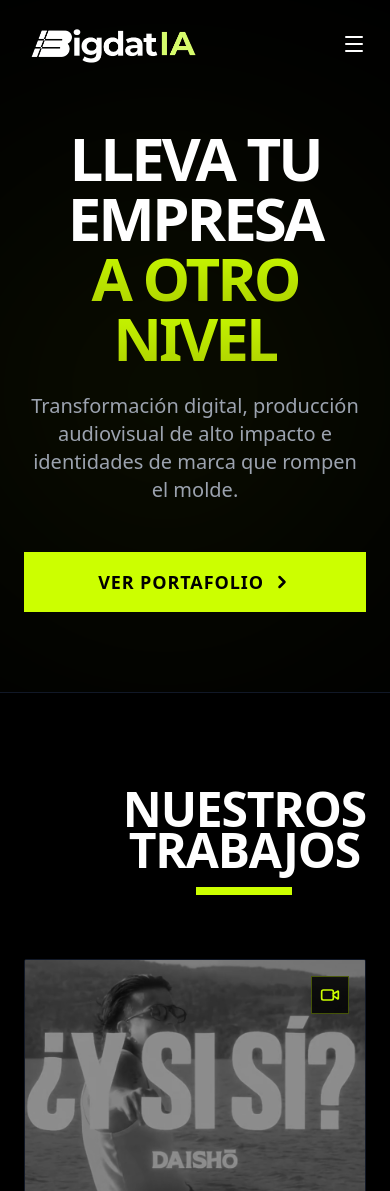
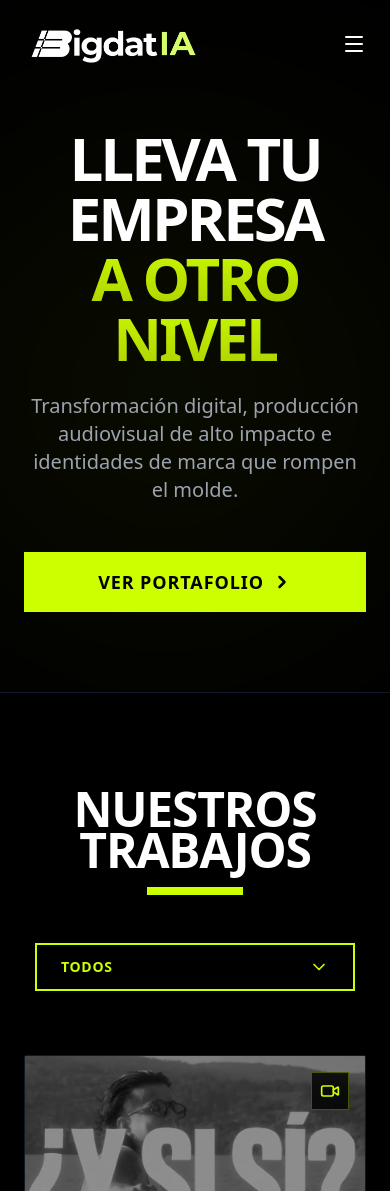
Before and after one commit to Alvarog0218/portafolio, a React (Vite) app: page / in a window 390 px wide. Shown: the top 1191 px of the page. Built offline with nearby package versions, Linux system fonts and the light colour scheme.

Commit message:
Refactorización UI móvil: Título de portafolio centrado y filtros en menú desplegable

```diff
--- a/src/App.jsx
+++ b/src/App.jsx
@@ -13,6 +13,7 @@ import {
   Download,
   Layers,
   ChevronRight,
+  ChevronDown,
   Smartphone
 } from 'lucide-react';
 
@@ -376,6 +377,7 @@ export default function App() {
   const [selectedProject, setSelectedProject] = useState(null);
   const [isMenuOpen, setIsMenuOpen] = useState(false);
   const [scrolled, setScrolled] = useState(false);
+  const [isFilterDropdownOpen, setIsFilterDropdownOpen] = useState(false);
 
   useEffect(() => {
     const handleScroll = () => {
@@ -406,6 +408,16 @@ export default function App() {
   const filteredProjects = filter === 'all'
     ? portfolioData
     : portfolioData.filter(item => item.category === filter);
+
+  const filterOptions = [
+    { id: 'all', label: 'Todos', icon: null },
+    { id: 'video', label: 'Video', icon: Video },
+    { id: 'social', label: 'Social', icon: Smartphone },
+    { id: 'branding', label: 'Branding', icon: BookOpen },
+    { id: 'web', label: 'Web', icon: Monitor },
+  ];
+
+  const currentFilterLabel = filterOptions.find(opt => opt.id === filter)?.label || 'Todos';
 
   return (
     <div className="min-h-screen bg-black text-white font-sans selection:bg-[#ccff00] selection:text-black">
@@ -479,8 +491,8 @@ export default function App() {
       {/* --- PORTFOLIO SECTION --- */}
       <section id="portfolio" className="py-24 px-6 bg-black border-t border-gray-900">
         <div className="container mx-auto max-w-7xl">
-          <div className="flex flex-col lg:flex-row justify-between items-end mb-16 gap-8">
-            <div className="flex flex-col items-center md:items-start text-center md:text-left">
+          <div className="flex flex-col lg:flex-row justify-between items-center lg:items-end mb-16 gap-8 text-center lg:text-left">
+            <div className="flex flex-col items-center lg:items-start w-full lg:w-auto">
               <h2 className="text-5xl md:text-7xl font-black uppercase leading-[0.85] tracking-tight text-white">
                 NUESTROS <br />
                 TRABAJOS
@@ -488,24 +500,52 @@ export default function App() {
               <div className="h-2 w-24 bg-[#ccff00] mt-4"></div>
             </div>
 
-            {/* Filters - FORCED SINGLE LINE */}
-            <div className="hidden md:flex flex-nowrap gap-0 overflow-x-auto max-w-full no-scrollbar">
-              <FilterButton active={filter === 'all'} onClick={() => setFilter('all')}>
-                Todos
-              </FilterButton>
-              <FilterButton icon={Video} active={filter === 'video'} onClick={() => setFilter('video')}>
-                Video
-              </FilterButton>
-              <FilterButton icon={Smartphone} active={filter === 'social'} onClick={() => setFilter('social')}>
-                Social
-              </FilterButton>
-              <FilterButton icon={BookOpen} active={filter === 'branding'} onClick={() => setFilter('branding')}>
-                Branding
-              </FilterButton>
-              {/* Web al final como solicitaste */}
-              <FilterButton icon={Monitor} active={filter === 'web'} onClick={() => setFilter('web')}>
-                Web
-              </FilterButton>
+            {/* Desktop Filters */}
+            <div className="hidden lg:flex flex-nowrap gap-0">
+              {filterOptions.map((opt) => (
+                <FilterButton
+                  key={opt.id}
+                  icon={opt.icon}
+                  active={filter === opt.id}
+                  onClick={() => setFilter(opt.id)}
+                >
+                  {opt.label}
+                </FilterButton>
+              ))}
+            </div>
+
+            {/* Mobile Filter Dropdown */}
+            <div className="lg:hidden w-full max-w-xs relative mt-4">
+              <button
+                onClick={() => setIsFilterDropdownOpen(!isFilterDropdownOpen)}
+                className="w-full flex items-center justify-between px-6 py-3 bg-black border-2 border-[#ccff00] text-[#ccff00] font-bold uppercase tracking-wider text-sm"
+              >
+                <span className="flex items-center gap-2">
+                  {filterOptions.find(opt => opt.id === filter)?.icon && React.createElement(filterOptions.find(opt => opt.id === filter).icon, { size: 16 })}
+                  {currentFilterLabel}
+                </span>
+                <ChevronDown size={20} className={`transition-transform duration-300 ${isFilterDropdownOpen ? 'rotate-180' : ''}`} />
+              </button>
+
+              {isFilterDropdownOpen && (
+                <div className="absolute top-full left-0 w-full bg-black border-2 border-t-0 border-[#ccff00] z-30 animate-in slide-in-from-top-2">
+                  {filterOptions.map((opt) => (
+                    <button
+                      key={opt.id}
+                      onClick={() => {
+                        setFilter(opt.id);
+                        setIsFilterDropdownOpen(false);
+                      }}
+                      className={`w-full text-left px-6 py-4 text-sm font-bold uppercase tracking-wider transition-colors flex items-center gap-3
+                        ${filter === opt.id ? 'bg-[#ccff00] text-black' : 'text-gray-400 hover:text-[#ccff00]'}
+                      `}
+                    >
+                      {opt.icon && <opt.icon size={16} />}
+                      {opt.label}
+                    </button>
+                  ))}
+                </div>
+              )}
             </div>
           </div>
 
```
